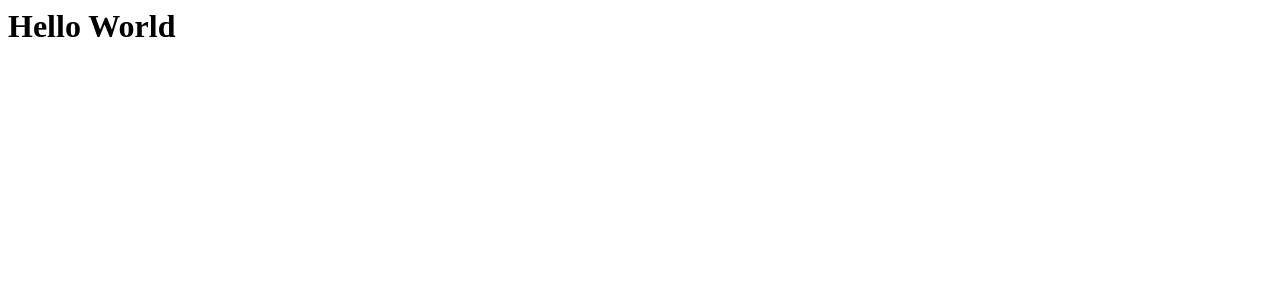
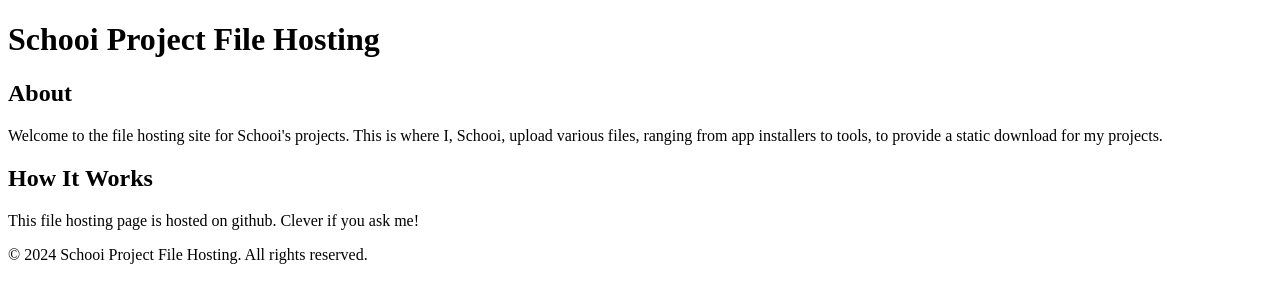
Before and after one commit to SchooiCodes/file_hosting, a plain HTML site: page index.html in a window 1280 px wide. Drawn offline with Linux system fonts and the light colour scheme.

Commit message:
Update index.html

```diff
--- a/index.html
+++ b/index.html
@@ -1 +1,30 @@
-<html><h1>Hello World</h1></html>
+<!DOCTYPE html>
+<html lang="en">
+<head>
+    <meta charset="UTF-8">
+    <meta name="viewport" content="width=device-width, initial-scale=1.0">
+    <title>Schooi Project File Hosting</title>
+    <link rel="stylesheet" href="styles.css">
+</head>
+<body>
+    <header>
+        <h1>Schooi Project File Hosting</h1>
+    </header>
+    <main>
+        <section id="about">
+            <h2>About</h2>
+            <p>Welcome to the file hosting site for Schooi's projects. This is where I, Schooi, upload various files, ranging from app installers to tools, to provide a static download for my projects.</p>
+        </section>
+        <section id="how-it-works">
+            <h2>How It Works</h2>
+        <p>
+          This file hosting page is hosted on github. Clever if you ask me!
+        </p>
+        </h2>
+        </section>
+    </main>
+    <footer>
+        <p>&copy; 2024 Schooi Project File Hosting. All rights reserved.</p>
+    </footer>
+</body>
+</html>
```
